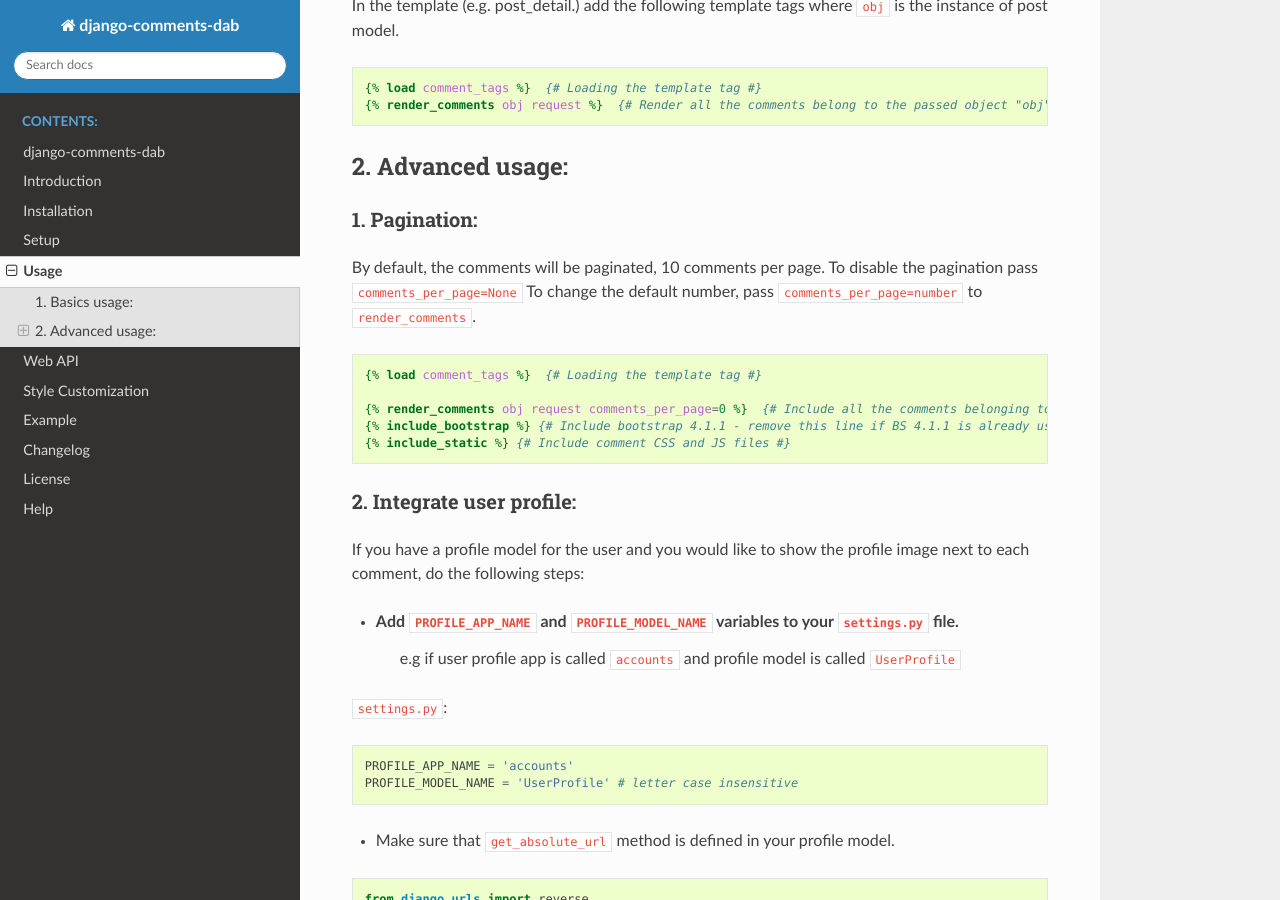
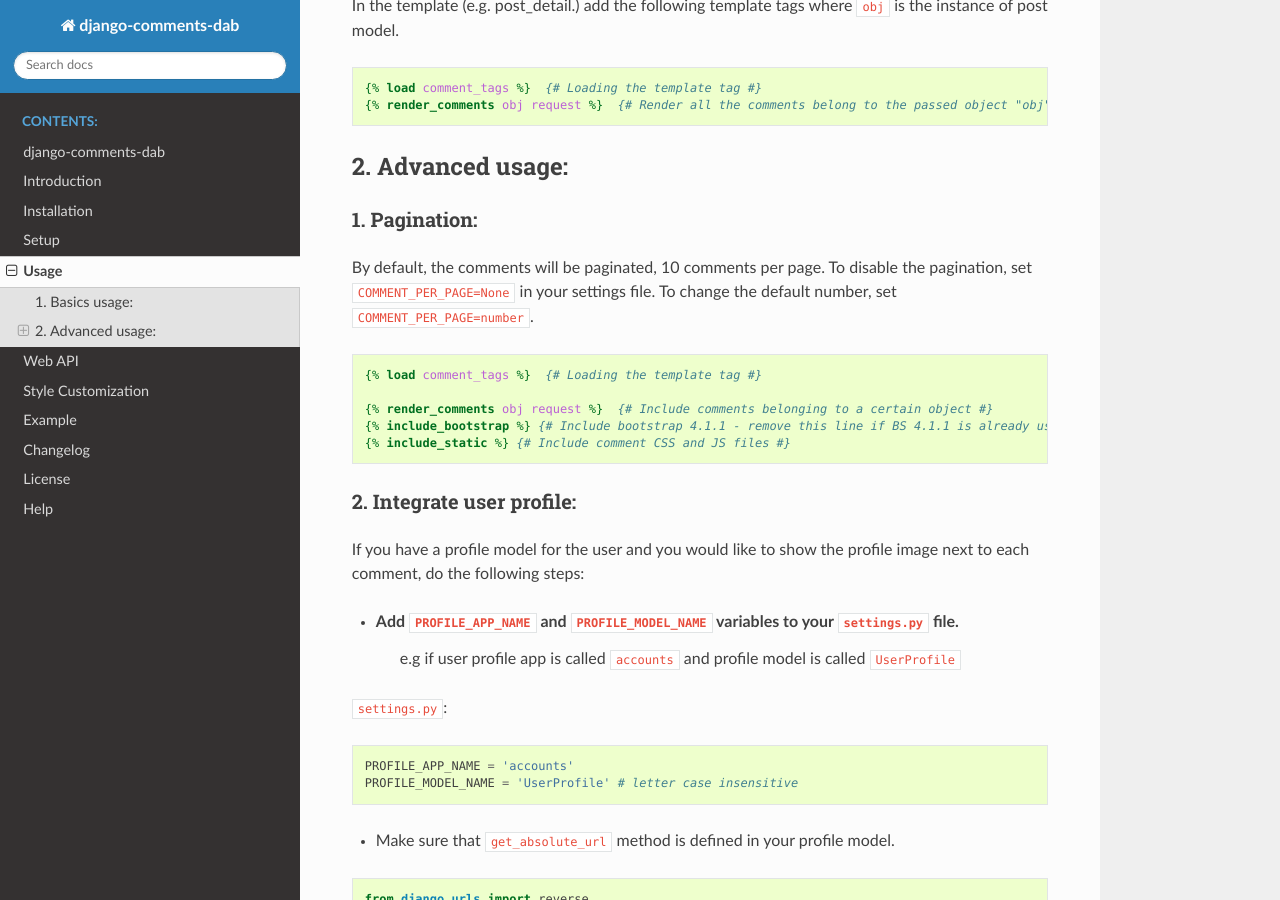
Before and after one commit to Radi85/Comment, a Sphinx documentation site: the page built from docs/source/usage.rst, in a window 1280 px wide and 900 px high, scrolled down 320 px. Built offline with Sphinx 7.4.7 and the Read the Docs theme 2.0.0, drawn with Linux system fonts in a browser that asks for light colours.

Commit message:
Remove comment per page parameter from the frontend.
- since the parameter is directly taken from settings, it is no longer required here.
- update documentation accordingly.

```diff
--- a/docs/source/setup.rst
+++ b/docs/source/setup.rst
@@ -26,9 +26,8 @@
 Step 2 - Adding template tags:
 ------------------------------
 
-``render_comments`` *tag uses 2 required and 2 optional args*:
+``render_comments`` *tag uses 2 required and 1 optional arg*:
 
     1. Instance of the targeted model. (**Required**)
     2. Request object. (**Required**)
     3. oauth. (optional - Default is false)
-    4. comments_per_page (number of Comments Per Page - Default is 10)
--- a/docs/source/usage.rst
+++ b/docs/source/usage.rst
@@ -23,14 +23,14 @@
 ^^^^^^^^^^^^^^^
 
 By default, the comments will be paginated, 10 comments per page.
-To disable the pagination pass ``comments_per_page=None``
-To change the default number, pass ``comments_per_page=number`` to ``render_comments``.
+To disable the pagination, set ``COMMENT_PER_PAGE=None`` in your settings file.
+To change the default number, set ``COMMENT_PER_PAGE=number``.
 
 .. code:: jinja
 
     {% load comment_tags %}  {# Loading the template tag #}
 
-    {% render_comments obj request comments_per_page=0 %}  {# Include all the comments belonging to a certain object #}
+    {% render_comments obj request %}  {# Include comments belonging to a certain object #}
     {% include_bootstrap %} {# Include bootstrap 4.1.1 - remove this line if BS 4.1.1 is already used in your project #}
     {% include_static %} {# Include comment CSS and JS files #}
 
```
Also changed, not shown: README.rst (+4 -5 lines), 5 other files.
